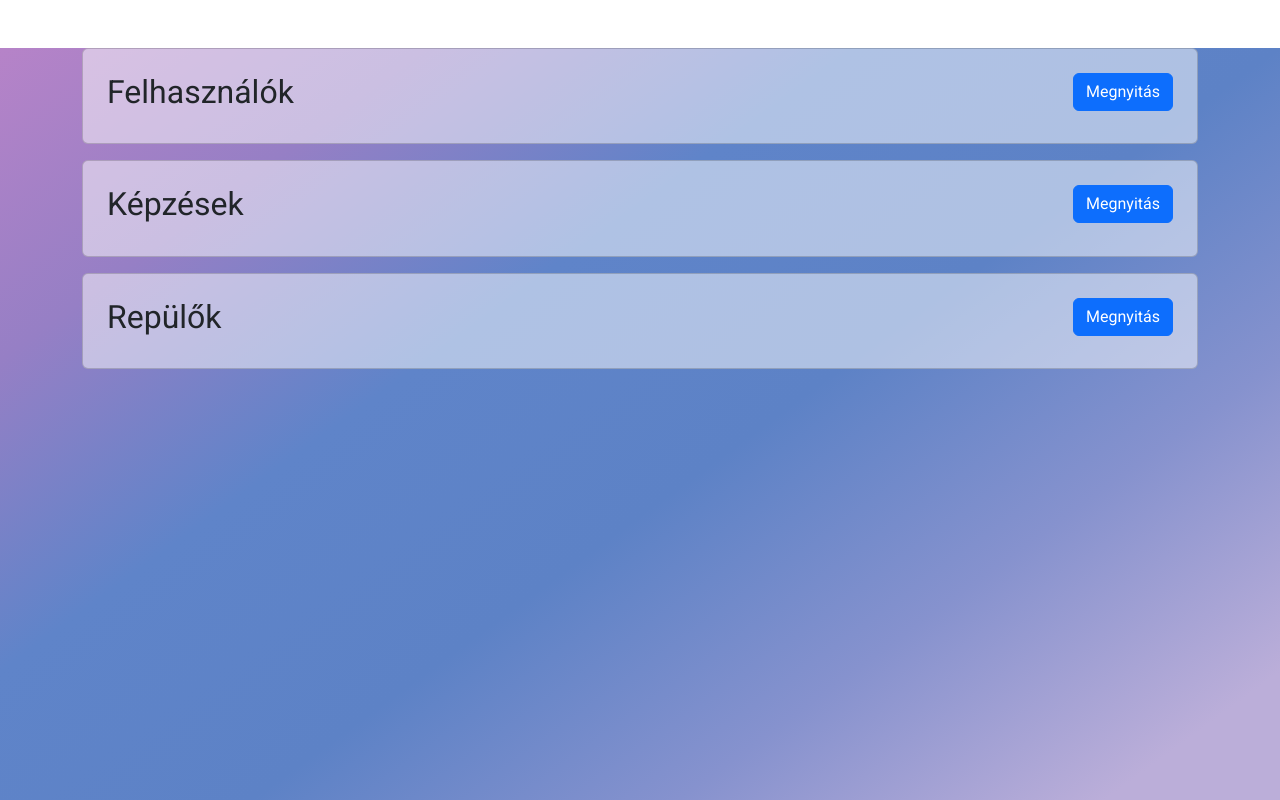
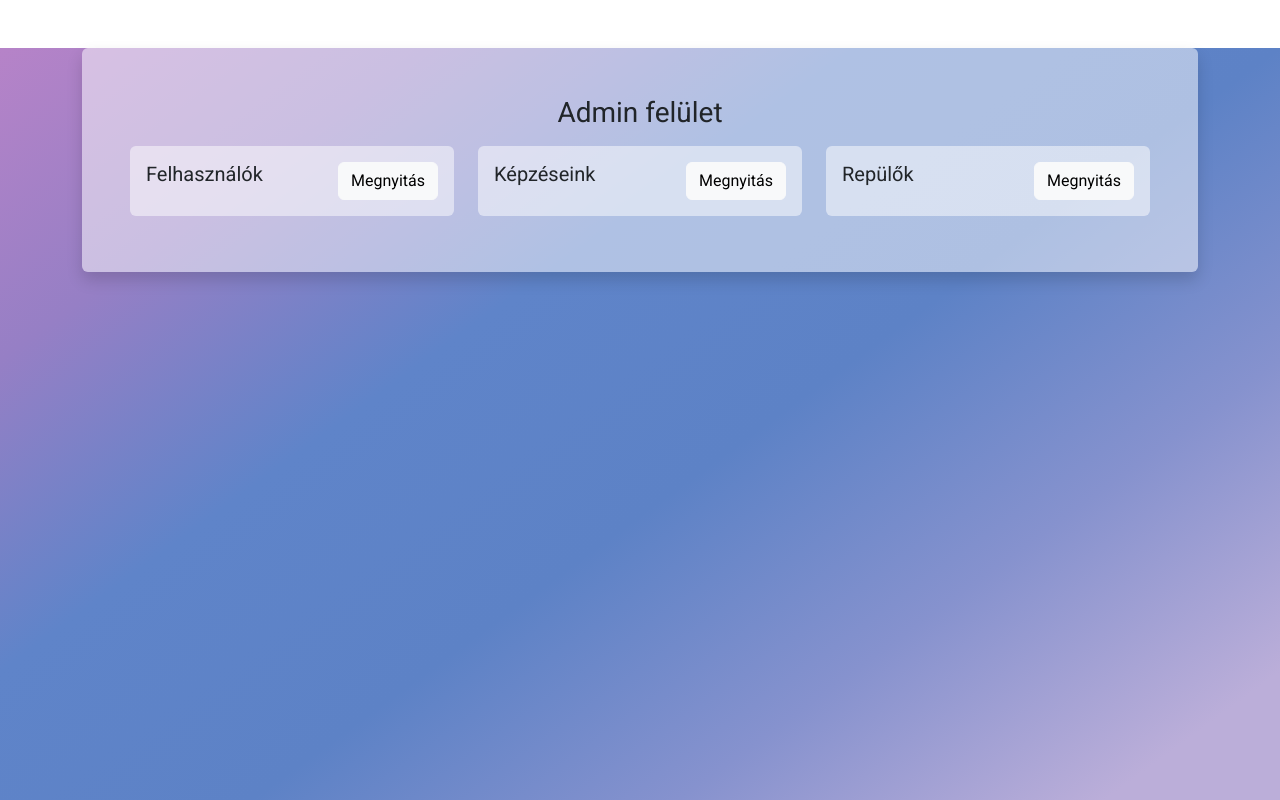
Before and after one commit to KisgyuriBeni/RepuloSuli, an Angular app: page /admin in a window 1280 px wide. Shown: the top 800 px of the page. Built offline with nearby package versions, Linux system fonts and the light colour scheme.

Commit message:
admin felület reszponzívitása beállítva

```diff
--- a/src/app/admin/admin/admin.component.css
+++ b/src/app/admin/admin/admin.component.css
@@ -2,5 +2,6 @@
     min-height: 100vh;
 }
 .card{
+    border: none;
     background-color: rgba(255,255,255,0.5);
 }
--- a/src/app/admin/admin/admin.component.html
+++ b/src/app/admin/admin/admin.component.html
@@ -1,4 +1,4 @@
-<div class="container">
+<!-- <div class="container">
     <div class="card mt-5 mb-3 p-4">
         <div class="row">
             <div class="col-auto me-auto">
@@ -29,4 +29,47 @@
             </div>
         </div>
     </div>
+</div> -->
+<div class="container">
+    <div class="card p-5 mt-5 shadow">
+        <h3 class="text-center mb-3">Admin felület</h3>
+        <div class="row">
+            <div class="col-md-4 col-sm-12 mb-2">
+                <div class="card p-3">
+                    <div class="row">
+                        <div class="col-auto me-auto">
+                            <h5>Felhasználók</h5>
+                        </div>
+                        <div class="col-auto">
+                            <button type="button" class="btn btn-light" routerLink="/adminfelh">Megnyitás</button>
+                        </div>
+                    </div>
+                </div>
+            </div>
+            <div class="col-md-4 col-sm-12 mb-2">
+                <div class="card p-3">
+                    <div class="row">
+                        <div class="col-auto me-auto">
+                            <h5>Képzéseink</h5>
+                        </div>
+                        <div class="col-auto">
+                            <button type="button" class="btn btn-light" routerLink="/adminkepzsk">Megnyitás</button>
+                        </div>
+                    </div>
+                </div>
+            </div>
+            <div class="col-md-4 col-sm-12 mb-2">
+                <div class="card p-3">
+                    <div class="row">
+                        <div class="col-auto me-auto">
+                            <h5>Repülők</h5>
+                        </div>
+                        <div class="col-auto">
+                            <button type="button" class="btn btn-light" routerLink="/adminrep">Megnyitás</button>
+                        </div>
+                    </div>
+                </div>
+            </div>
+        </div>
+    </div>
 </div>
--- a/src/app/admin/felhasznalok/felhasznalok.component.ts
+++ b/src/app/admin/felhasznalok/felhasznalok.component.ts
@@ -8,6 +8,7 @@ import { BaseService } from 'src/app/services/base.service';
 })
 export class FelhasznalokComponent {
 users:any
+
 oszlopok=[
   {key:"id", text:"id", type:"plain"},
   {key:"user_name", text:"Felhasználónév", type:"text"},
@@ -19,6 +20,7 @@ oszlopok=[
   {key:"address", text:"Lakcím", type:"text"},
   {key:"birth_day", text:"Születési dátum", type:"text"},
 ]
+
 constructor(private base:BaseService){
   this.get()
 }
--- a/src/app/parts/fooldal/fooldal.component.html
+++ b/src/app/parts/fooldal/fooldal.component.html
@@ -163,13 +163,13 @@
       </h2>
     </div>
     <div class="row ">
-      <div class="col">
+      <div class="col-md-4 col-sm-12 mb-2">
         <div class="card shadow" id="fastcard">
             <img src="../assets/images/pilot1.jpg" class="card-img-top" alt="pilot1">
             <div class="p-3 text-center">
-              <h5 class="p-1">
+              <h6>
                 Képzéseink
-              </h5>
+              </h6>
               <button type="button" id="modalbutton" class="btn btn-outline-dark" data-bs-toggle="modal" data-bs-target="#kepzesekmodal" >
               <svg xmlns="http://www.w3.org/2000/svg" width="16" height="16" fill="currentColor" class="bi bi-chevron-down" viewBox="0 0 16 16">
                 <path fill-rule="evenodd" d="M1.646 4.646a.5.5 0 0 1 .708 0L8 10.293l5.646-5.647a.5.5 0 0 1 .708.708l-6 6a.5.5 0 0 1-.708 0l-6-6a.5.5 0 0 1 0-.708z"/>
@@ -178,13 +178,13 @@
             </div>
         </div>
       </div>
-      <div class="col">
+      <div class="col-md-4 col-sm-12 mb-2">
         <div class="card shadow"  id="fastcard">
           <img src="../assets/images/testwriting.jpg" class="card-img-top" alt="pilot1">
           <div class="p-3 text-center">
-            <h5 class="p-1">
+            <h6>
               Mentorprogram
-            </h5>
+            </h6>
             <button type="button" id="modalbutton" class="btn btn-outline-dark" data-bs-toggle="modal" data-bs-target="#mentormodal" >
             <svg xmlns="http://www.w3.org/2000/svg" width="16" height="16" fill="currentColor" class="bi bi-chevron-down" viewBox="0 0 16 16">
               <path fill-rule="evenodd" d="M1.646 4.646a.5.5 0 0 1 .708 0L8 10.293l5.646-5.647a.5.5 0 0 1 .708.708l-6 6a.5.5 0 0 1-.708 0l-6-6a.5.5 0 0 1 0-.708z"/>
@@ -193,13 +193,13 @@
           </div>
         </div>
       </div>
-      <div class="col">
+      <div class="col-md-4 col-sm-12 mb-2">
         <div class="card shadow "  id="fastcard">
           <img src="../assets/images/pilot2.jpg" class="card-img-top" alt="pilot1">
           <div class="p-3 text-center">
-            <h5 class="p-1">
+            <h6>
               Típusvizsgák
-            </h5>
+            </h6>
             <button type="button" id="modalbutton" class="btn btn-outline-dark" data-bs-toggle="modal" data-bs-target="#tipusmodal" >
             <svg xmlns="http://www.w3.org/2000/svg" width="16" height="16" fill="currentColor" class="bi bi-chevron-down" viewBox="0 0 16 16">
               <path fill-rule="evenodd" d="M1.646 4.646a.5.5 0 0 1 .708 0L8 10.293l5.646-5.647a.5.5 0 0 1 .708.708l-6 6a.5.5 0 0 1-.708 0l-6-6a.5.5 0 0 1 0-.708z"/>
```
